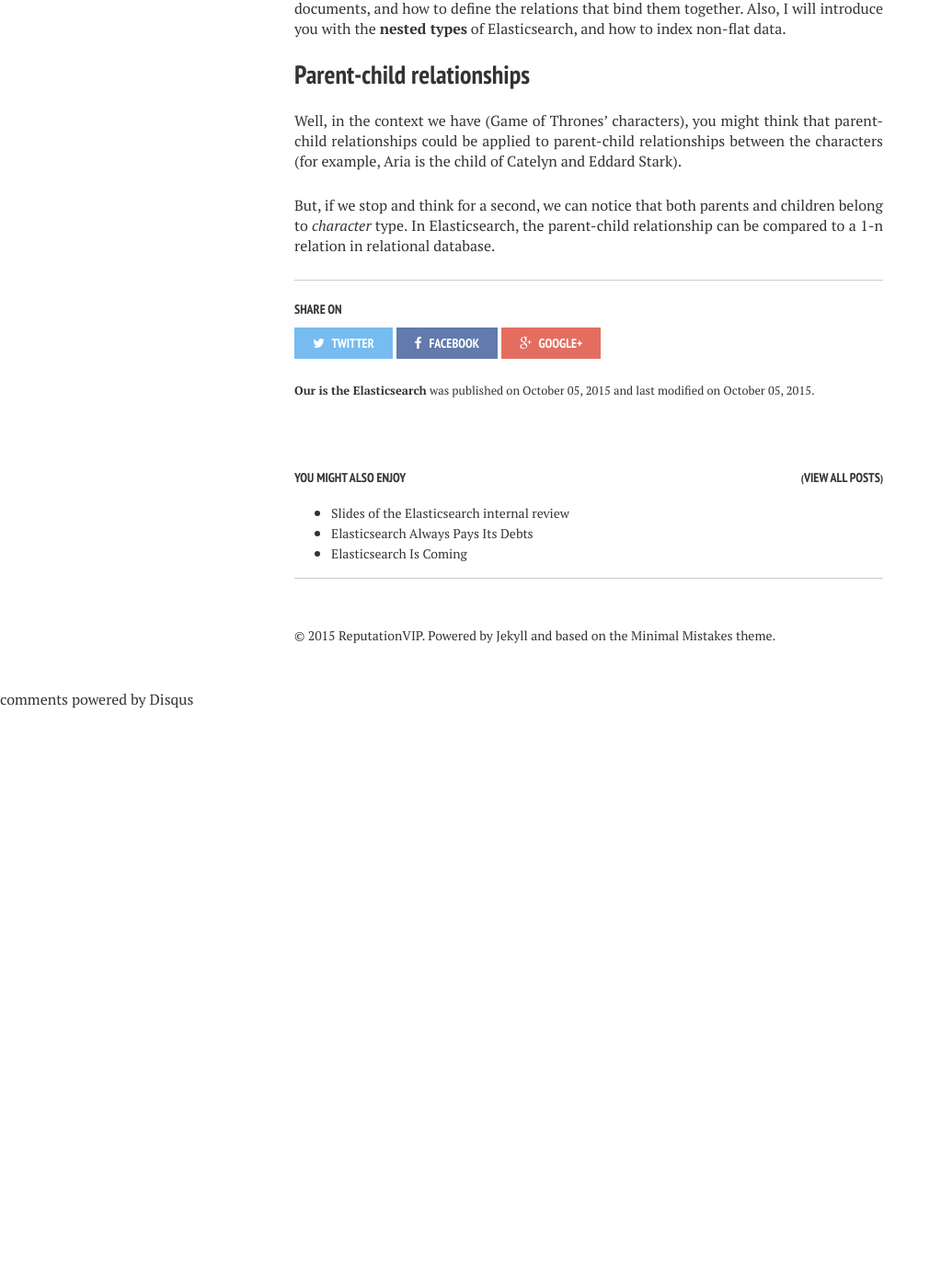
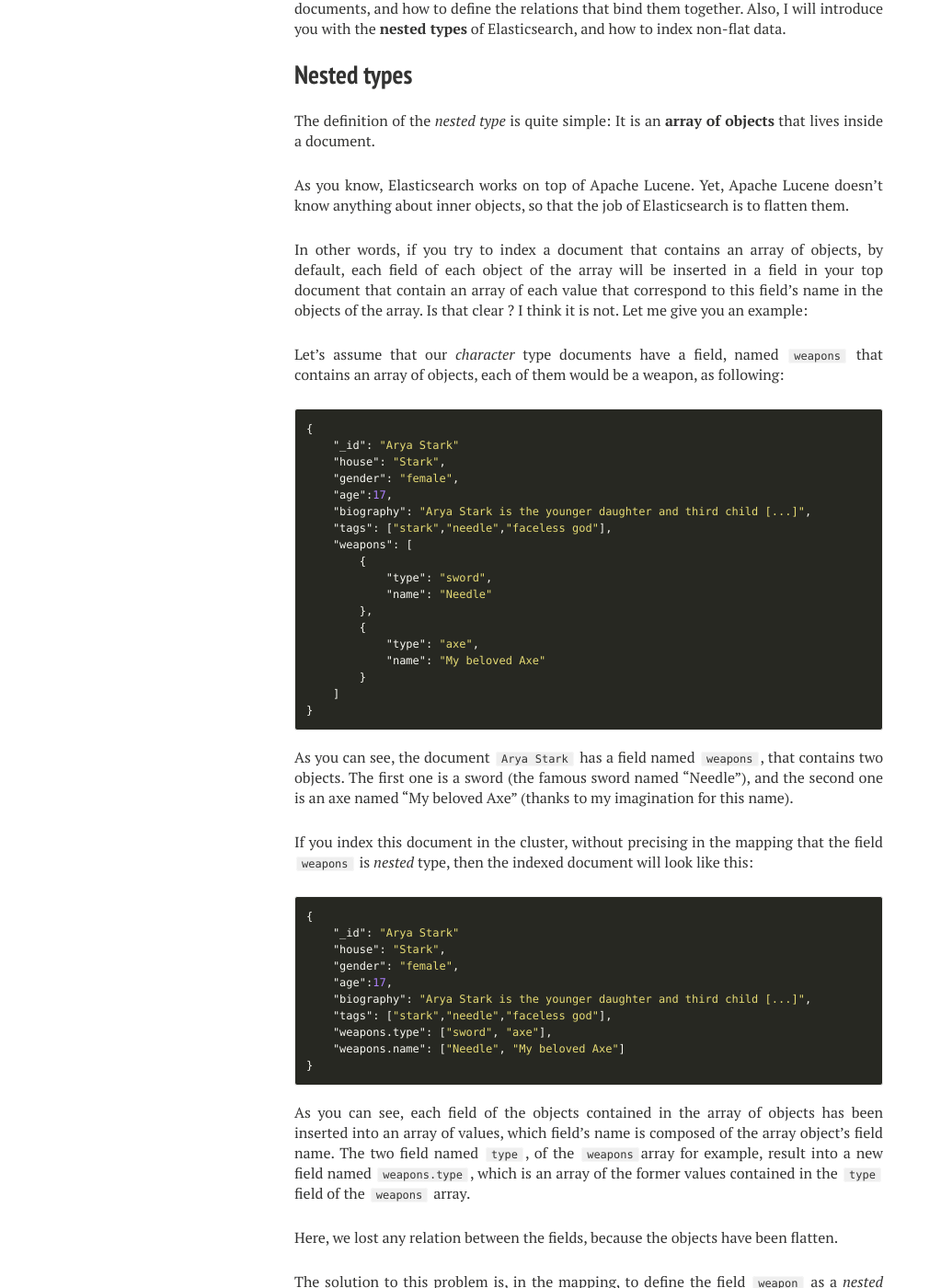
Before and after one commit to semji/reputationvip.github.io, a Jekyll site: the page built from _posts/2015-10-05-elasticsearch-our-is-elasticsearch.md, in a window 1280 px wide and 1400 px high, scrolled down 4746 px. Shown: the whole window at 92% size, without its empty margins (0-1023 px from the left). Built offline with Jekyll 4.4.1, drawn with Linux system fonts in a browser that asks for light colours; nearby versions of some CDN libraries; comment, search, counter and statistics services are not loaded; before the commit the page ends 5517 px from its top, so only the background shows below that; some of the changed text lies outside the part shown.

Commit message:
Add nested objects part

```diff
--- a/_posts/2015-10-05-elasticsearch-our-is-elasticsearch.md
+++ b/_posts/2015-10-05-elasticsearch-our-is-elasticsearch.md
@@ -165,6 +165,91 @@ However, a question might have come to your mind: **How to manage relations betw
 In this chapter, I will go through the main principles of indexing more complex documents, and how to define the relations that bind them
 together. Also, I will introduce you with the **nested types** of Elasticsearch, and how to index non-flat data.
 
+## Nested types
+
+The definition of the *nested type* is quite simple: It is an **array of objects** that lives inside a document.
+
+As you know, Elasticsearch works on top of Apache Lucene. Yet, Apache Lucene doesn't know anything about inner
+objects, so that the job of Elasticsearch is to flatten them.
+
+In other words, if you try to index a document that contains an array of objects, by default, each field of each object
+of the array will be inserted in a field in your top document that contain an array of each value that correspond to
+this field's name in the objects of the array. Is that clear ? I think it is not. Let me give you an example:
+
+Let's assume that our *character* type documents have a field, named `weapons` that contains an array of objects,
+each of them would be a weapon, as following:
+
+{% highlight json %}
+{
+    "_id": "Arya Stark"
+    "house": "Stark",
+    "gender": "female",
+    "age":17,
+    "biography": "Arya Stark is the younger daughter and third child [...]",
+    "tags": ["stark","needle","faceless god"],
+    "weapons": [
+        {
+            "type": "sword",
+            "name": "Needle"
+        },
+        {
+            "type": "axe",
+            "name": "My beloved Axe"
+        }
+    ]
+}
+{% endhighlight %}
+
+As you can see, the document `Arya Stark` has a field named `weapons`, that contains two objects. The first one is a
+sword (the famous sword named "Needle"), and the second one is an axe named "My beloved Axe" (thanks to my imagination
+for this name).
+
+If you index this document in the cluster, without precising in the mapping that the field `weapons` is *nested* type,
+then the indexed document will look like this:
+
+{% highlight json %}
+{
+    "_id": "Arya Stark"
+    "house": "Stark",
+    "gender": "female",
+    "age":17,
+    "biography": "Arya Stark is the younger daughter and third child [...]",
+    "tags": ["stark","needle","faceless god"],
+    "weapons.type": ["sword", "axe"],
+    "weapons.name": ["Needle", "My beloved Axe"]
+}
+{% endhighlight %}
+
+As you can see, each field of the objects contained in the array of objects has been inserted into an array of values,
+which field's name is composed of the array object's field name. The two field named `type`, of the `weapons`array
+for example, result into a new field named `weapons.type`, which is an array of the former values contained in the
+`type` field of the `weapons` array.
+
+Here, we lost any relation between the fields, because the objects have been flatten.
+
+The solution to this problem is, in the mapping, to define the field `weapon` as a *nested* type field:
+
+{% highlight json %}
+{
+    "mappings": {
+        "character": {
+            "dynamic": "false",
+            "properties": {
+                "id": {"type": "string"},
+                "house": {"type": "string", "index": "not_analyzed"},
+                "gender": {"type": "string", "index": "not_analyzed"},
+                "age": {"type":"integer"},
+                "biography": {"type": "string", "term_vector": "with_positions_offsets", "index": "analyzed"},
+                "tags": {"type": "string"},
+                "weapons": {"type": "nested"}
+            }
+        }
+    }
+}
+{% endhighlight %}
+
+And, with this mapping, the nested object will not be altered.
+
 ## Parent-child relationships
 
 Well, in the context we have (Game of Thrones' characters), you might think that parent-child relationships could be
```
